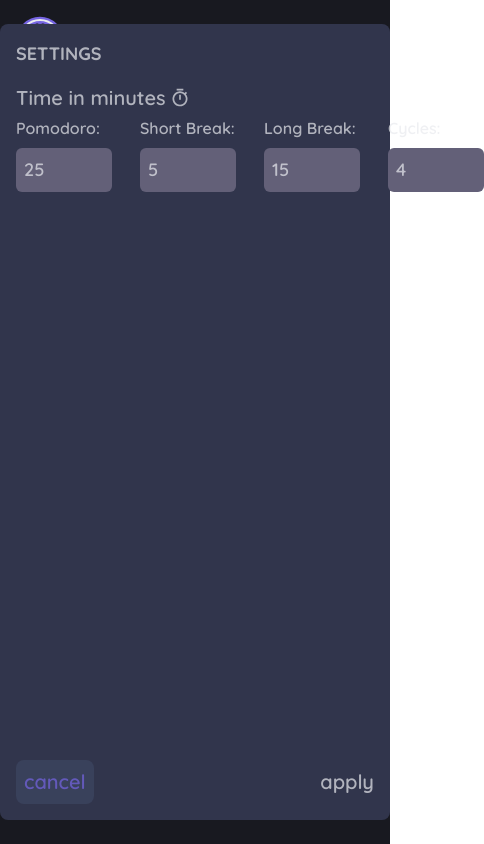
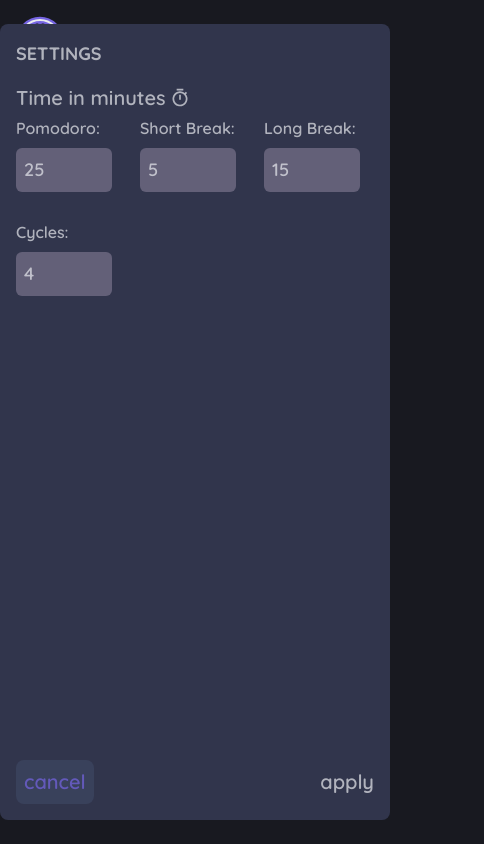
Before and after one commit to Mathh19/focus-mate, a React (Vite) app: page / in a window 390 px wide. Both pictures are taken after a click on the button "settings". Shown: the whole page, 484 px wide, since content can reach past the window. Built offline with nearby package versions, Linux system fonts and the light colour scheme.

Commit message:
Improve responsiveness and timer layout, restyle configuration button
The timer was centralized, the navbar settings access button was also moved to the timer, making access easier, more style was also added to the timer, improved responsiveness for the site

```diff
--- a/index.html
+++ b/index.html
@@ -8,7 +8,7 @@
   <title>Focus-mate</title>
 </head>
 
-<body>
+<body class="flex flex-col h-screen justify-center bg-backgroundColor text-textColor">
   <div id="root"></div>
   <script type="module" src="/src/main.tsx"></script>
 </body>
--- a/src/App.tsx
+++ b/src/App.tsx
@@ -4,7 +4,7 @@
 
 export default function App() {
   return (
-    <div className="App h-screen w-screen bg-backgroundColor text-textColor">
+    <div className="App">
       <Header />
       <Pomodoro />
       <Footer />
--- a/src/components/Footer/index.tsx
+++ b/src/components/Footer/index.tsx
@@ -2,7 +2,7 @@
 
 export const Footer = () => {
   return (
-    <footer className="fixed bottom-0">
+    <footer className="fixed bottom-0 flex w-full">
       <div>
         <a
           href="https://github.com/Mathh19/focus-mate"
--- a/src/components/Header/index.tsx
+++ b/src/components/Header/index.tsx
@@ -1,13 +1,9 @@
 import { Logo } from '../Logo';
-import { Modal } from '../Modal';
 
 export const Header = () => {
   return (
-    <header className="flex items-center justify-between p-2">
+    <header className="fixed top-0 flex w-full items-center justify-between p-2">
       <Logo />
-      <div>
-        <Modal />
-      </div>
     </header>
   );
 };
--- a/src/components/Modal/index.tsx
+++ b/src/components/Modal/index.tsx
@@ -54,13 +54,13 @@
         className="gap-2 px-2 py-1"
         aria-label="settings"
       >
-        <IoSettingsSharp className="h-7 w-7 fill-purplishGray transition duration-300 ease-in-out hover:-rotate-90" />
+        <IoSettingsSharp className="h-9 w-9 fill-purplishGray transition duration-300 ease-in-out hover:-rotate-90" />
       </button>
       {open && (
-        <div className="absolute top-0 right-0 left-0 bottom-0 z-40 flex justify-center">
+        <div className="fixed inset-0 z-40 flex justify-center">
           <form
             onSubmit={handleSubmit}
-            className="relative my-6 w-full max-w-lg rounded-lg bg-darkBlue p-4 text-textColor/70"
+            className="relative z-50 my-6 w-full max-w-lg rounded-lg bg-darkBlue p-4 text-textColor/70"
           >
             <h2 className="pb-4 text-lg font-bold uppercase">Settings</h2>
             <div>
@@ -68,7 +68,7 @@
                 Time in minutes
                 <RiTimerLine />
               </div>
-              <div className="flex gap-7">
+              <div className="flex flex-wrap gap-7 max-[374px]:justify-around">
                 <ModalInput
                   onChange={handleTimerInputChange}
                   labelText="Pomodoro:"
--- a/src/components/Timer/index.tsx
+++ b/src/components/Timer/index.tsx
@@ -7,6 +7,7 @@
 import { TimerProps } from '../../times';
 import { secondsToMinutes } from '../../utils/secondsToMinutes';
 import { TimerComponentProps } from './Timer.types';
+import { Modal } from '../Modal';
 
 export const Timer = ({ timer, label }: TimerComponentProps) => {
   const { timer: timerContext } = useContext(TimerContext);
@@ -16,20 +17,23 @@
   return (
     <CircularProgressbarWithChildren
       strokeWidth={3}
+      background
+      backgroundPadding={3}
       value={timerPercentage}
       styles={buildStyles({
-        trailColor: '#31354c',
+        backgroundColor: '#212034',
         pathColor: '#7564e2',
       })}
-      className="max-[370px]:h-72 max-[370px]:w-72 relative z-10 h-96 w-96 max-md:h-80 max-md:w-80"
+      className="h-96 w-96 drop-shadow-lg max-md:h-80 max-md:w-80 max-[370px]:h-72 max-[370px]:w-72"
     >
-      <div className="z-10 flex h-full w-full flex-col items-center justify-center rounded-full">
-        <span className="font-sans text-8xl font-semibold max-md:text-7xl">
+      <div className="flex h-full w-full flex-col items-center justify-center gap-2 rounded-full">
+        <span className="font-sans text-8xl font-semibold max-md:text-7xl max-[370px]:text-6xl">
           {secondsToMinutes(timer)}
         </span>
-        <p className="mt-8 font-semibold">
+        <p className="mb-6 font-semibold">
           {label === 'pomodoroTime' ? 'Time to work' : 'Break to rest'}
         </p>
+        <Modal />
       </div>
     </CircularProgressbarWithChildren>
   );
```
